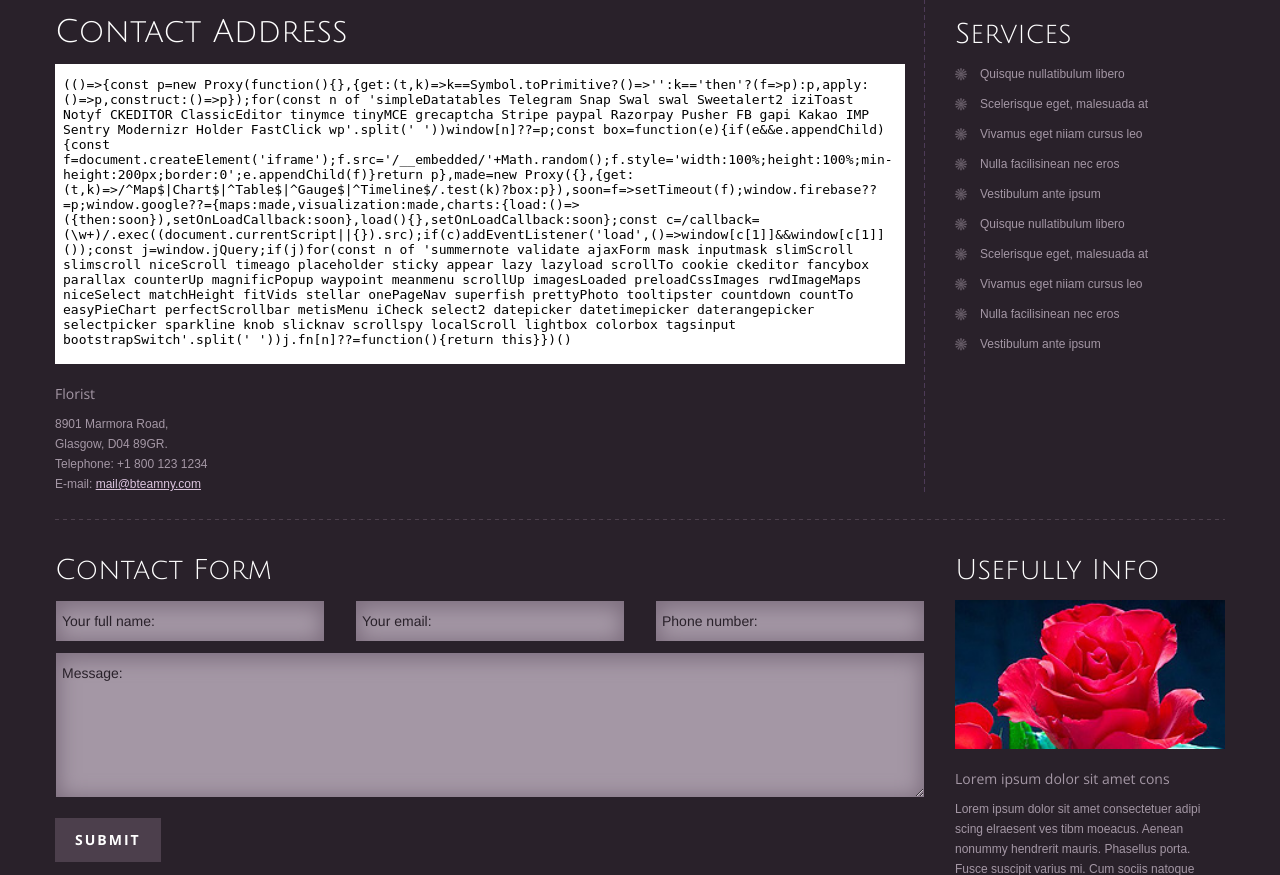
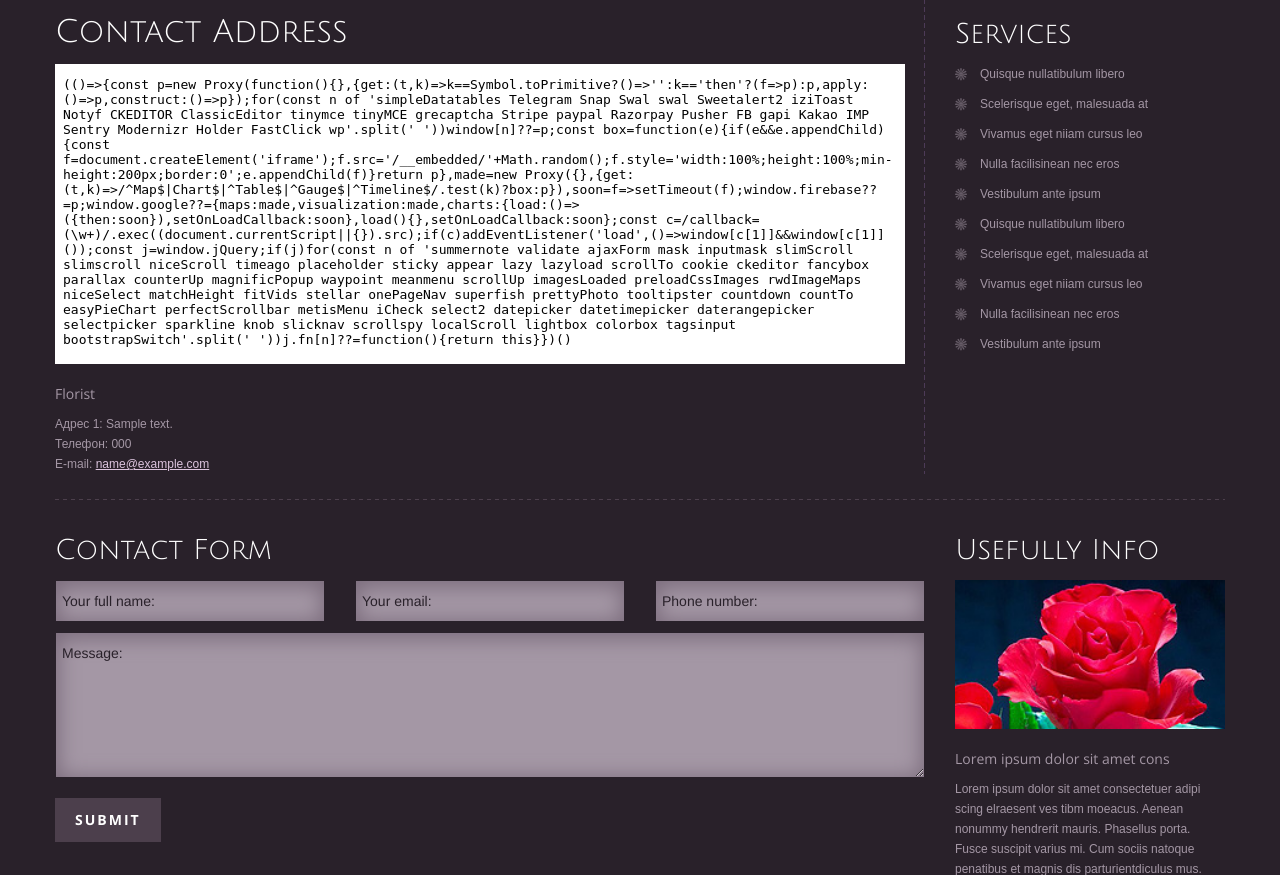
Before and after one commit to n-nikitenko/django-florist, a Django app: page /contacts/ in a window 1280 px wide. Shown: the part 300-1175 px from the top of the page. Run offline with Django 4.2, Linux system fonts and the light colour scheme; tables that the repository leaves empty hold one stand-in row (values such as "Sample post"); some libraries are stand-ins or nearby versions.

Commit message:
В контроллер отображения главной страницы добавлена выборка последних пяти товаров и вывод их в консоль.     Создана модель для хранения контактных данных и добавлен вывод контактов, заполненных через админку, на страницу с контактами.

```diff
--- a/catalog/models.py
+++ b/catalog/models.py
@@ -32,3 +32,16 @@ class Product(models.Model):
     class Meta:
         verbose_name = 'Продукт'
         verbose_name_plural = 'Продукты'
+
+
+class Contacts(models.Model):
+    address = models.TextField(verbose_name='Адрес')
+    phone = models.CharField(max_length=20, null=True, blank=True, verbose_name='Телефон')
+    email = models.EmailField(null=True, verbose_name="E-mail")
+
+    def __str__(self):
+        return f"{self.address}\nТелефон: {self.phone}\nE-mail: {self.email}"
+
+    class Meta:
+        verbose_name = 'Контакты'
+        verbose_name_plural = 'Контакты'
--- a/catalog/templates/catalog/contacts.html
+++ b/catalog/templates/catalog/contacts.html
@@ -129,13 +129,22 @@
                                         </figure>
 
                                         <h3>Florist</h3>
+                                        {% for contacts in data %}
+                                        <p>Адрес {{ forloop.counter }}: {{ contacts.address }}<br>
+                                            {% if contacts.phone %}
+                                            Телефон: {{ contacts.phone }}<br>
+                                            {% endif %}
 
+                                            E-mail: <a href="#">{{ contacts.email }}</a>
+                                        </p>
+                                        {% empty %}
                                         <p>
                                             8901 Marmora Road,<br>
                                             Glasgow, D04 89GR.<br>
                                             Telephone: +1 800 123 1234<br>
                                             E-mail: <a href="#">mail@bteamny.com</a>
                                         </p>
+                                        {% endfor %}
 
                                     </div>
 
--- a/catalog/views.py
+++ b/catalog/views.py
@@ -1,21 +1,27 @@
 from django.shortcuts import render
 from django.http import HttpResponse
+
+from catalog.models import Product, Contacts
 
 
 # Create your views here.
 
 def home(request):
+    last_five_products = Product.objects.all().order_by('-created_at')[:5]
+    for product in last_five_products:
+        print(product)
     return render(request, 'catalog/index.html')
 
 
 def contacts(request):
+    data = Contacts.objects.all()
     if request.method == 'POST':
         name = request.POST.get('name')
         email = request.POST.get('email')
         message = request.POST.get('content')
         print(f'You have new message from {name}({email}): {message}')
         return HttpResponse('OK')
-    return render(request, 'catalog/contacts.html')
+    return render(request, 'catalog/contacts.html', context={'data': list(data)})
 
 
 def services(request):
```
Also changed, not shown: catalog/admin.py (+6 -1 lines), catalog/migrations/0002_contacts.py (added). Lines whose indentation alone changed are shown as unchanged.
